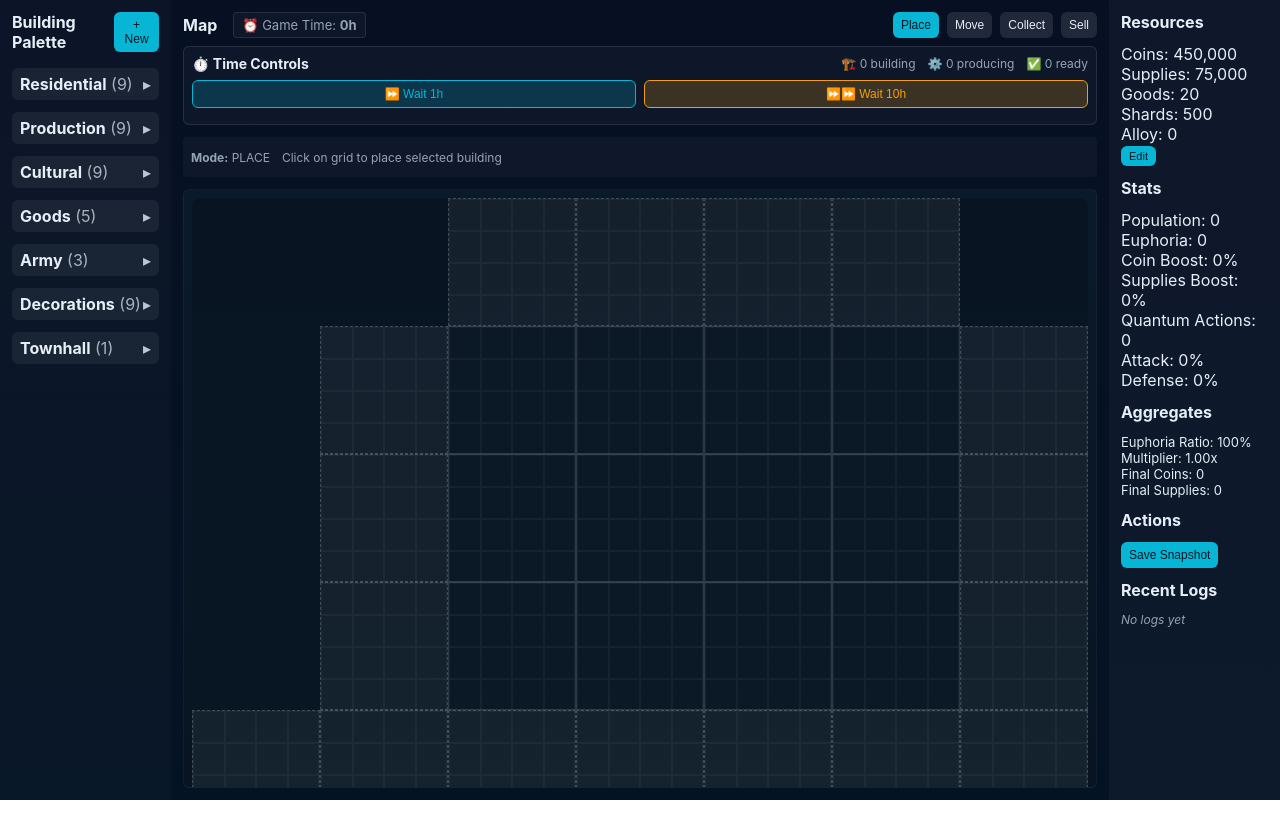
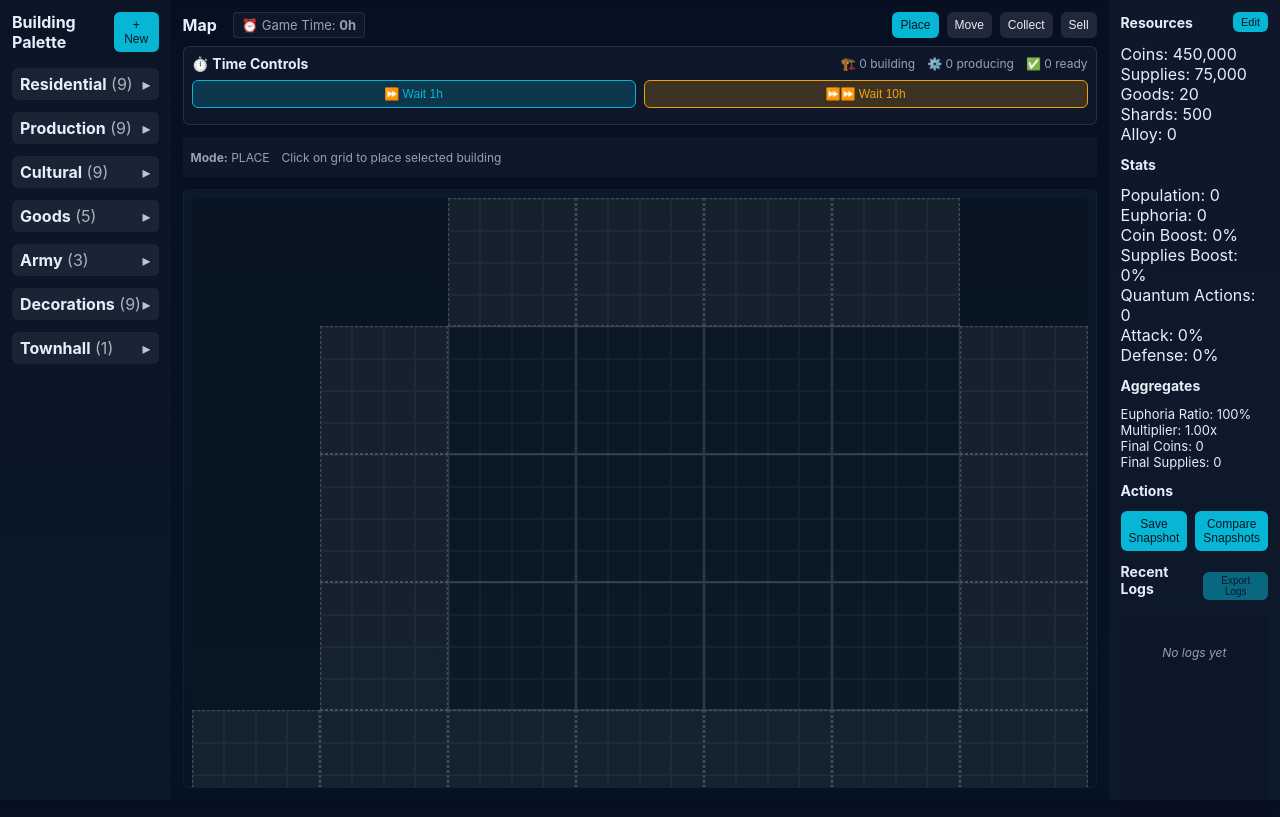
Before and after one commit to FoE-Budha/simulator, a React (Create React App) app: page / in a window 1280 px wide. Built offline with nearby package versions, Linux system fonts and the light colour scheme.

Commit message:
export logs

```diff
--- /dev/null
+++ b/src/components/stats/StatsPanel.css
@@ -0,0 +1,146 @@
+/* Main Panel */
+.stats-panel {
+  width: 320px;
+  padding: 12px;
+  background: rgba(255, 255, 255, 0.03);
+  display: flex;
+  flex-direction: column;
+  height: 100%;
+}
+
+/* Loading Message */
+.loading-message {
+  padding: 12px;
+  color: #ff6b6b;
+}
+
+/* Resources Header - Title and Edit button in same row */
+.resources-header {
+  display: flex;
+  justify-content: space-between;
+  align-items: center;
+  margin-bottom: 12px;
+}
+
+.resources-title {
+  font-size: 14px;
+}
+
+.edit-button {
+  padding: 4px 8px !important;
+  font-size: 11px !important;
+}
+
+/* Sections */
+.resources-section,
+.stats-section,
+.aggregates-section {
+  margin-bottom: 12px;
+}
+
+.aggregates-section {
+  font-size: 13px;
+}
+
+/* Headers */
+.header {
+  font-weight: bold;
+  margin-bottom: 8px;
+  font-size: 14px;
+}
+
+/* Actions Section */
+.actions-section {
+  margin-bottom: 12px;
+  display: flex;
+  gap: 8px;
+}
+
+/* Buttons */
+.button {
+  cursor: pointer;
+  padding: 6px 12px;
+  border-radius: 4px;
+  border: 1px solid rgba(255, 255, 255, 0.1);
+  background: rgba(255, 255, 255, 0.05);
+  color: #fff;
+  font-size: 12px;
+  transition: all 0.2s ease;
+}
+
+.button:hover:not(:disabled) {
+  background: rgba(255, 255, 255, 0.1);
+  border-color: rgba(255, 255, 255, 0.2);
+}
+
+.button.small {
+  padding: 4px 8px;
+  font-size: 11px;
+}
+
+.button:disabled {
+  opacity: 0.5;
+  cursor: not-allowed;
+}
+
+/* Logs Header with Export button */
+.logs-header {
+  display: flex;
+  justify-content: space-between;
+  align-items: center;
+  margin-bottom: 8px;
+}
+
+.export-button {
+  padding: 3px 6px !important;
+  font-size: 10px !important;
+}
+
+/* Logs Container */
+.logs-container {
+  flex: 1;
+  display: flex;
+  flex-direction: column;
+  max-height: 500px;
+  overflow-y: auto;
+  font-size: 12px;
+  background: rgba(0, 0, 0, 0.1);
+  border-radius: 4px;
+  padding: 8px;
+  min-height: 200px;
+}
+
+/* No Logs Message */
+.no-logs-message {
+  color: #94a3b8;
+  font-style: italic;
+  text-align: center;
+  padding: 20px;
+}
+
+/* Log Entry */
+.log-entry {
+  margin-bottom: 8px;
+  padding: 6px;
+  background: rgba(255, 255, 255, 0.02);
+  border-radius: 4px;
+  border-left: 3px solid;
+}
+
+.log-message {
+  font-weight: bold;
+  font-size: 13px;
+  margin-bottom: 2px;
+}
+
+.log-resources {
+  font-size: 11px;
+  color: #94a3b8;
+  margin-bottom: 2px;
+}
+
+.log-detail {
+  font-size: 10px;
+  color: #64748b;
+  font-style: italic;
+}
--- a/src/components/stats/StatsPanel.js
+++ b/src/components/stats/StatsPanel.js
@@ -1,5 +1,6 @@
 import React from "react";
 import { formatNumber } from "../../utils.js";
+import "./StatsPanel.css";
 
 export default function StatsPanel({
   resources,
@@ -13,7 +14,7 @@ export default function StatsPanel({
 }) {
   // Safety check for resources
   if (!resources) {
-    return <div style={{ padding: "12px", color: "#ff6b6b" }}>Loading...</div>;
+    return <div className="loading-message">Loading...</div>;
   }
 
   // Ensure logs is an array
@@ -35,32 +36,85 @@ export default function StatsPanel({
     defense: resources.defense || 0,
   };
 
+  // Function to export logs as CSV
+  const exportLogsCSV = () => {
+    if (safeLogs.length === 0) return;
+
+    // Create CSV content
+    const headers = [
+      "Timestamp",
+      "Event Type",
+      "Message",
+      "Resources",
+      "Details",
+    ];
+    const csvRows = [
+      headers.join(","),
+      ...safeLogs.map((log) => {
+        const row = [
+          log.timestamp || new Date().toISOString(),
+          log.type || "unknown",
+          log.message || "Unknown event",
+          log.formattedResources || "",
+          log.formattedDetail || "",
+        ];
+
+        // Escape special characters for CSV
+        return row
+          .map((cell) => {
+            const cellStr = String(cell);
+            if (
+              cellStr.includes(",") ||
+              cellStr.includes('"') ||
+              cellStr.includes("\n")
+            ) {
+              return `"${cellStr.replace(/"/g, '""')}"`;
+            }
+            return cellStr;
+          })
+          .join(",");
+      }),
+    ];
+
+    const csvContent = csvRows.join("\n");
+
+    // Create and download the CSV file
+    const blob = new Blob([csvContent], {
+      type: "text/csv;charset=utf-8;",
+    });
+    const url = URL.createObjectURL(blob);
+    const a = document.createElement("a");
+    a.href = url;
+    a.download = `game-logs-${new Date().toISOString().split("T")[0]}.csv`;
+    document.body.appendChild(a);
+    a.click();
+    document.body.removeChild(a);
+    URL.revokeObjectURL(url);
+  };
+
   return (
-    <div
-      style={{
-        width: "320px",
-        padding: "12px",
-        background: "rgba(255,255,255,0.03)",
-      }}
-    >
-      <div className="header">Resources</div>
-      <div style={{ marginBottom: "12px" }}>
+    <div className="stats-panel">
+      {/* Resources Header Row */}
+      <div className="resources-header">
+        <strong className="resources-title">Resources</strong>
+        <button
+          className="button small edit-button"
+          onClick={onOpenResourcesDialog}
+        >
+          Edit
+        </button>
+      </div>
+
+      <div className="resources-section">
         <div>Coins: {formatNumber(safeResources.coins)}</div>
         <div>Supplies: {formatNumber(safeResources.supplies)}</div>
         <div>Goods: {formatNumber(safeResources.goods)}</div>
         <div>Shards: {formatNumber(safeResources.shards)}</div>
         <div>Alloy: {formatNumber(safeResources.alloy)}</div>
-        <button
-          className="button small"
-          onClick={onOpenResourcesDialog}
-          style={{ padding: "4px 8px", fontSize: "11px" }}
-        >
-          Edit
-        </button>
       </div>
 
       <div className="header">Stats</div>
-      <div style={{ marginBottom: "12px" }}>
+      <div className="stats-section">
         <div>Population: {formatNumber(safeResources.population)}</div>
         <div>Euphoria: {formatNumber(safeResources.euphoria)}</div>
         <div>Coin Boost: {safeResources.coinBoost * 100}%</div>
@@ -73,7 +127,7 @@ export default function StatsPanel({
       {aggregates && (
         <>
           <div className="header">Aggregates</div>
-          <div style={{ marginBottom: "12px", fontSize: "13px" }}>
+          <div className="aggregates-section">
             <div>Euphoria Ratio: {aggregates.euphRatio || 0}%</div>
             <div>Multiplier: {(aggregates.eupMultiplier || 1).toFixed(2)}x</div>
             <div>Final Coins: {aggregates.finalCoins || 0}</div>
@@ -83,7 +137,7 @@ export default function StatsPanel({
       )}
 
       <div className="header">Actions</div>
-      <div style={{ marginBottom: "12px", display: "flex", gap: "8px" }}>
+      <div className="actions-section">
         <button
           className="button small"
           onClick={() =>
@@ -92,24 +146,29 @@ export default function StatsPanel({
         >
           Save Snapshot
         </button>
-        {lastCompare && (
-          <button
-            className="button small"
-            onClick={() => console.log("Compare details:", lastCompare)}
-          >
-            Show Diff
-          </button>
-        )}
+        <button className="button small" onClick={() => compareSnapshot()}>
+          Compare Snapshots
+        </button>
       </div>
 
-      <div className="header">Recent Logs</div>
-      <div style={{ maxHeight: "500px", overflowY: "auto", fontSize: "12px" }}>
+      {/* Recent Logs with export button */}
+      <div className="logs-header">
+        <div className="header">Recent Logs</div>
+        <button
+          className="button small export-button"
+          onClick={exportLogsCSV}
+          disabled={safeLogs.length === 0}
+          title="Export logs as CSV file (opens in Excel)"
+        >
+          Export Logs
+        </button>
+      </div>
+
+      <div className="logs-container">
         {safeLogs.length === 0 ? (
-          <div style={{ color: "#94a3b8", fontStyle: "italic" }}>
-            No logs yet
-          </div>
+          <div className="no-logs-message">No logs yet</div>
         ) : (
-          safeLogs.slice(-300).map((log, idx) => {
+          safeLogs.slice(-10).map((log, idx) => {
             // Determine color based on log type
             let logColor = "#94a3b8";
             if (log.type === "build") logColor = "#06b6d4";
@@ -122,50 +181,22 @@ export default function StatsPanel({
             return (
               <div
                 key={log.id || idx}
-                style={{
-                  marginBottom: "8px",
-                  padding: "6px",
-                  background: "rgba(255,255,255,0.02)",
-                  borderRadius: "4px",
-                  borderLeft: `3px solid ${logColor}`,
-                }}
+                className="log-entry"
+                style={{ borderLeftColor: logColor }}
               >
                 {/* Header with count (already formatted in log.message) */}
-                <div
-                  style={{
-                    fontWeight: "bold",
-                    color: logColor,
-                    fontSize: "13px",
-                    marginBottom: "2px",
-                  }}
-                >
+                <div className="log-message" style={{ color: logColor }}>
                   {log.message || "Unknown event"}
                 </div>
 
                 {/* Resources (already formatted in log.formattedResources) */}
                 {log.formattedResources && (
-                  <div
-                    style={{
-                      fontSize: "11px",
-                      color: "#94a3b8",
-                      marginBottom: log.formattedDetail ? "2px" : "0",
-                    }}
-                  >
-                    {log.formattedResources}
-                  </div>
+                  <div className="log-resources">{log.formattedResources}</div>
                 )}
 
                 {/* Detail (Cost/Yield/Refund - already formatted) */}
                 {log.formattedDetail && (
-                  <div
-                    style={{
-                      fontSize: "10px",
-                      color: "#64748b",
-                      fontStyle: "italic",
-                    }}
-                  >
-                    {log.formattedDetail}
-                  </div>
+                  <div className="log-detail">{log.formattedDetail}</div>
                 )}
               </div>
             );
```
